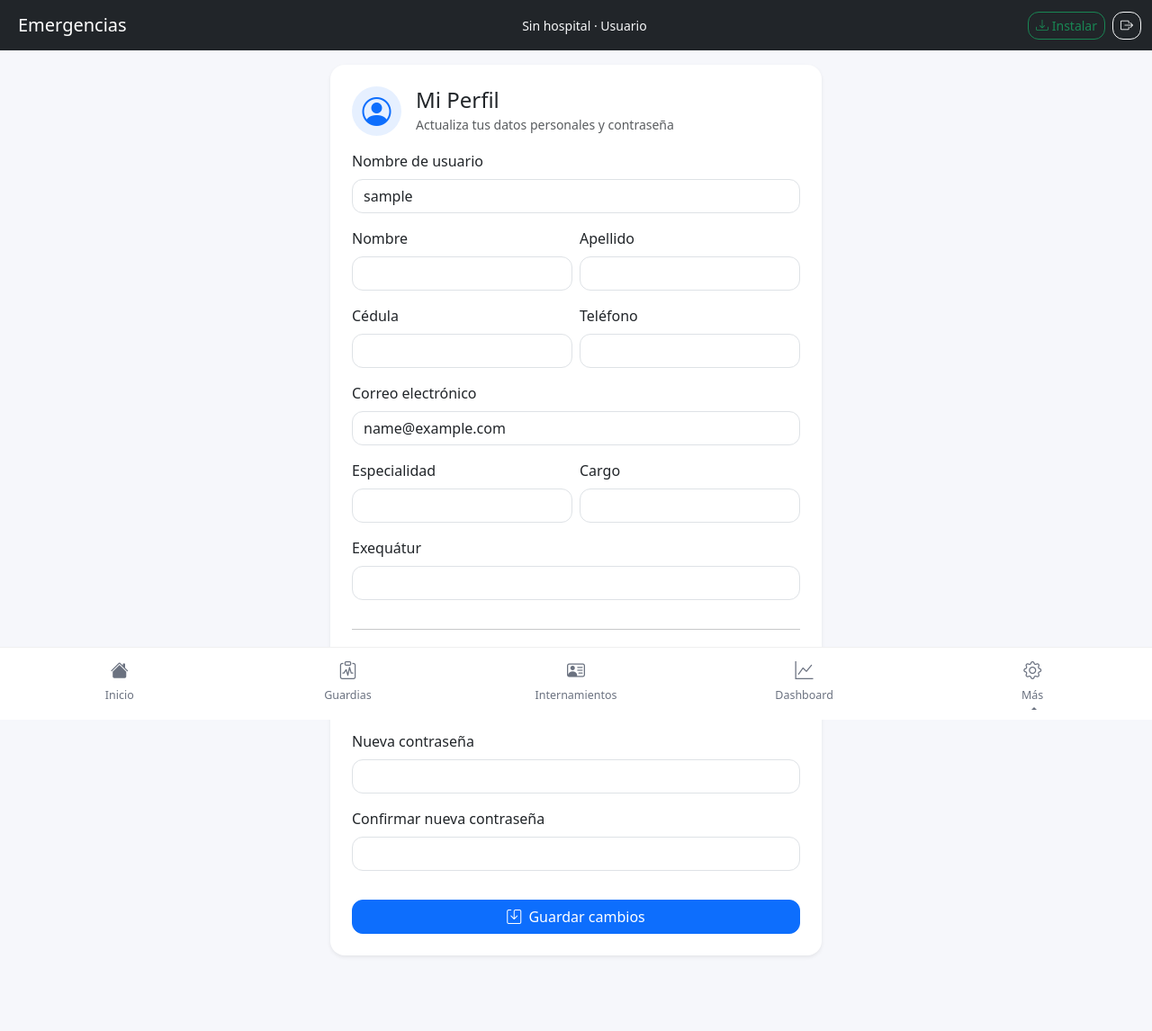
After one commit to keysselyn/emergencias_app, a Flask app: page /perfil in a window 1280 px wide. The commit adds this page. Shown: the whole page at 90% size. Run offline with Flask 3, Linux system fonts and the light colour scheme; the visitor is signed in with stand-in values (Sample User, id 1); data that the repository does not hold is empty.

Commit message:
Agregado Perfil de Usuarios

```diff
--- a/app.py
+++ b/app.py
@@ -250,7 +250,7 @@ def healthz():
 
 
 # ==============================
-# PÁGINAS BASE / LOGIN
+# PÁGINAS BASE / LOGIN / Perfil de Usuario
 # ==============================
 @app.route('/')
 def index():
@@ -328,6 +328,50 @@ def logout():
     logout_user()
     flash("Sesión cerrada.", "success")
     return redirect(url_for("index"))
+
+
+@app.route('/perfil', methods=['GET', 'POST'])
+@login_required
+def perfil():
+    u = current_user
+
+    if request.method == 'POST':
+        username = (request.form.get('username') or '').strip()
+        password1 = request.form.get('password1') or ''
+        password2 = request.form.get('password2') or ''
+
+        if not username:
+            flash('El nombre de usuario es obligatorio.', 'danger')
+            return render_template('perfil.html', u=u)
+
+        existe = User.query.filter(User.id != u.id, User.username == username).first()
+        if existe:
+            flash('Ese nombre de usuario ya está en uso.', 'danger')
+            return render_template('perfil.html', u=u)
+
+        u.username = username
+        u.nombre = request.form.get("nombre")
+        u.apellido = request.form.get("apellido")
+        u.cedula = request.form.get("cedula")
+        u.especialidad = request.form.get("especialidad")
+        u.cargo = request.form.get("cargo")
+        u.exequatur = request.form.get("exequatur")
+        u.telefono = request.form.get("telefono")
+        u.email = request.form.get("email")
+
+        if password1 or password2:
+            if password1 != password2:
+                flash('Las contraseñas no coinciden.', 'danger')
+                return render_template('perfil.html', u=u)
+            u.set_password(password1)
+
+        db.session.commit()
+        flash('Perfil actualizado correctamente.', 'success')
+        return redirect(url_for('perfil'))
+
+    return render_template('perfil.html', u=u)
+
+
 
 
 # ======================================================================
--- a/templates/base.html
+++ b/templates/base.html
@@ -142,9 +142,18 @@
         </a>
         <ul class="dropdown-menu dropdown-menu-end" aria-labelledby="moreDropup">
 
+          <li>
+  <a class="dropdown-item" href="{{ url_for('perfil') }}">
+    <i class="bi bi-person-circle me-1"></i> Mi perfil
+  </a>
+</li>
+
 
           {% if current_user.is_admin or current_user.is_hospital_admin %}
            {% if current_user.is_admin %}
+           <li class="dropdown-header small text-muted">
+                <hr></hr>
+              </li>
               <li class="dropdown-header small text-muted">
                 Administración general
               </li>
--- /dev/null
+++ b/templates/perfil.html
@@ -0,0 +1,114 @@
+{% extends 'base.html' %}
+{% block content %}
+
+<div class="row justify-content-center">
+  <div class="col-12 col-md-8 col-lg-6">
+
+    <div class="card shadow-sm border-0">
+      <div class="card-body p-4">
+
+        <div class="d-flex align-items-center mb-3">
+          <div class="me-3 bg-primary bg-opacity-10 rounded-circle d-flex align-items-center justify-content-center" style="width:55px;height:55px;">
+            <i class="bi bi-person-circle text-primary fs-2"></i>
+          </div>
+          <div>
+            <h4 class="mb-0">Mi Perfil</h4>
+            <small class="text-muted">Actualiza tus datos personales y contraseña</small>
+          </div>
+        </div>
+
+        <!-- Mensajes Flash -->
+        {% with messages = get_flashed_messages(with_categories=true) %}
+          {% if messages %}
+            {% for category, message in messages %}
+              <div class="alert alert-{{ category }} alert-dismissible fade show" role="alert">
+                {{ message }}
+                <button type="button" class="btn-close" data-bs-dismiss="alert"></button>
+              </div>
+            {% endfor %}
+          {% endif %}
+        {% endwith %}
+
+        <form method="POST" class="vstack gap-3">
+
+          <!-- Username -->
+          <div>
+            <label class="form-label">Nombre de usuario</label>
+            <input type="text" name="username" class="form-control"
+                   value="{{ u.username }}" required>
+          </div>
+
+          <!-- Datos personales -->
+          <div class="row g-2">
+            <div class="col-md-6">
+              <label class="form-label">Nombre</label>
+              <input type="text" name="nombre" class="form-control" value="{{ u.nombre or '' }}">
+            </div>
+            <div class="col-md-6">
+              <label class="form-label">Apellido</label>
+              <input type="text" name="apellido" class="form-control" value="{{ u.apellido or '' }}">
+            </div>
+          </div>
+
+          <div class="row g-2">
+            <div class="col-md-6">
+              <label class="form-label">Cédula</label>
+              <input type="text" name="cedula" class="form-control" value="{{ u.cedula or '' }}">
+            </div>
+            <div class="col-md-6">
+              <label class="form-label">Teléfono</label>
+              <input type="text" name="telefono" class="form-control" value="{{ u.telefono or '' }}">
+            </div>
+          </div>
+
+          <div>
+            <label class="form-label">Correo electrónico</label>
+            <input type="email" name="email" class="form-control" value="{{ u.email or '' }}">
+          </div>
+
+          <div class="row g-2">
+            <div class="col-md-6">
+              <label class="form-label">Especialidad</label>
+              <input type="text" name="especialidad" class="form-control" value="{{ u.especialidad or '' }}">
+            </div>
+            <div class="col-md-6">
+              <label class="form-label">Cargo</label>
+              <input type="text" name="cargo" class="form-control" value="{{ u.cargo or '' }}">
+            </div>
+          </div>
+
+          <div>
+            <label class="form-label">Exequátur</label>
+            <input type="text" name="exequatur" class="form-control" value="{{ u.exequatur or '' }}">
+          </div>
+
+          <hr>
+
+          <!-- Cambio de contraseña -->
+          <h6 class="text-primary">Cambiar contraseña</h6>
+          <small class="text-muted">Déjalo vacío si no deseas cambiar la contraseña</small>
+
+          <div>
+            <label class="form-label">Nueva contraseña</label>
+            <input type="password" name="password1" class="form-control" autocomplete="new-password">
+          </div>
+
+          <div>
+            <label class="form-label">Confirmar nueva contraseña</label>
+            <input type="password" name="password2" class="form-control" autocomplete="new-password">
+          </div>
+
+          <div class="d-grid mt-3">
+            <button class="btn btn-primary">
+              <i class="bi bi-save me-1"></i> Guardar cambios
+            </button>
+          </div>
+        </form>
+
+      </div>
+    </div>
+
+  </div>
+</div>
+
+{% endblock %}
```
